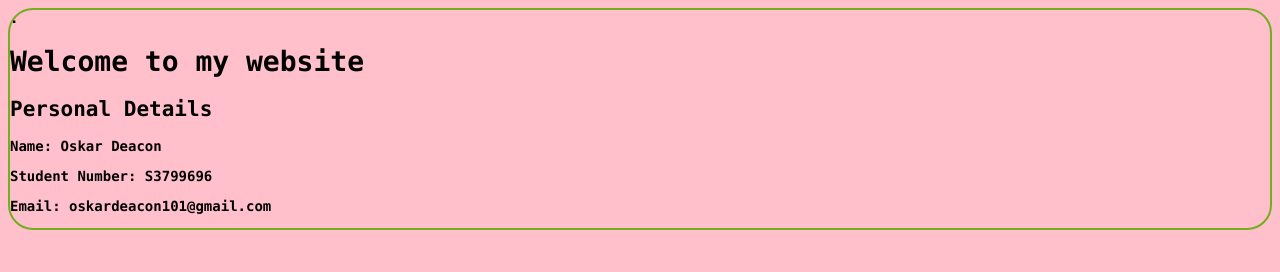
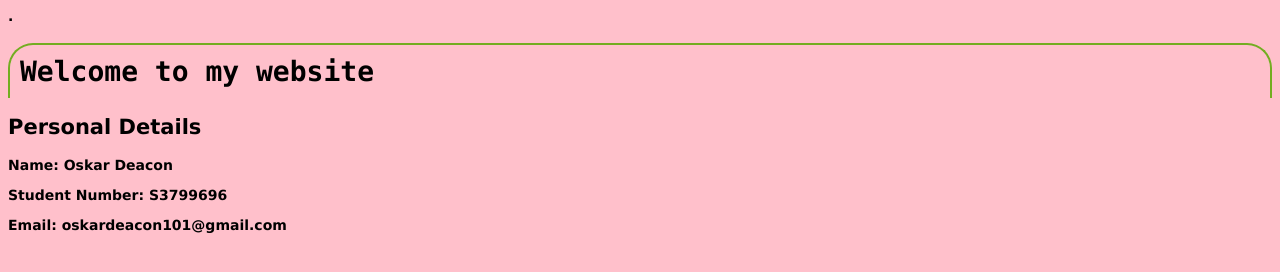
Before and after one commit to oskardeacon/Oskardeacon, a plain HTML site: page index.html in a window 1280 px wide. Drawn offline with Linux system fonts and the light colour scheme.

Commit message:
Update style.css

```diff
--- a/style.css
+++ b/style.css
@@ -5,8 +5,13 @@ body{
     font-family:verdana, sans-serif;
 }
 
-body {
+h1 {
   font-family: consolas;
   border: 2px solid #73AD21;
   border-radius: 25px;
+  border-bottom: none;
+  border-bottom-left-radius: 0;
+  border-bottom-right-radius: 0;
+  margin-bottom: 0;
+  padding: 10px;
 }
```
